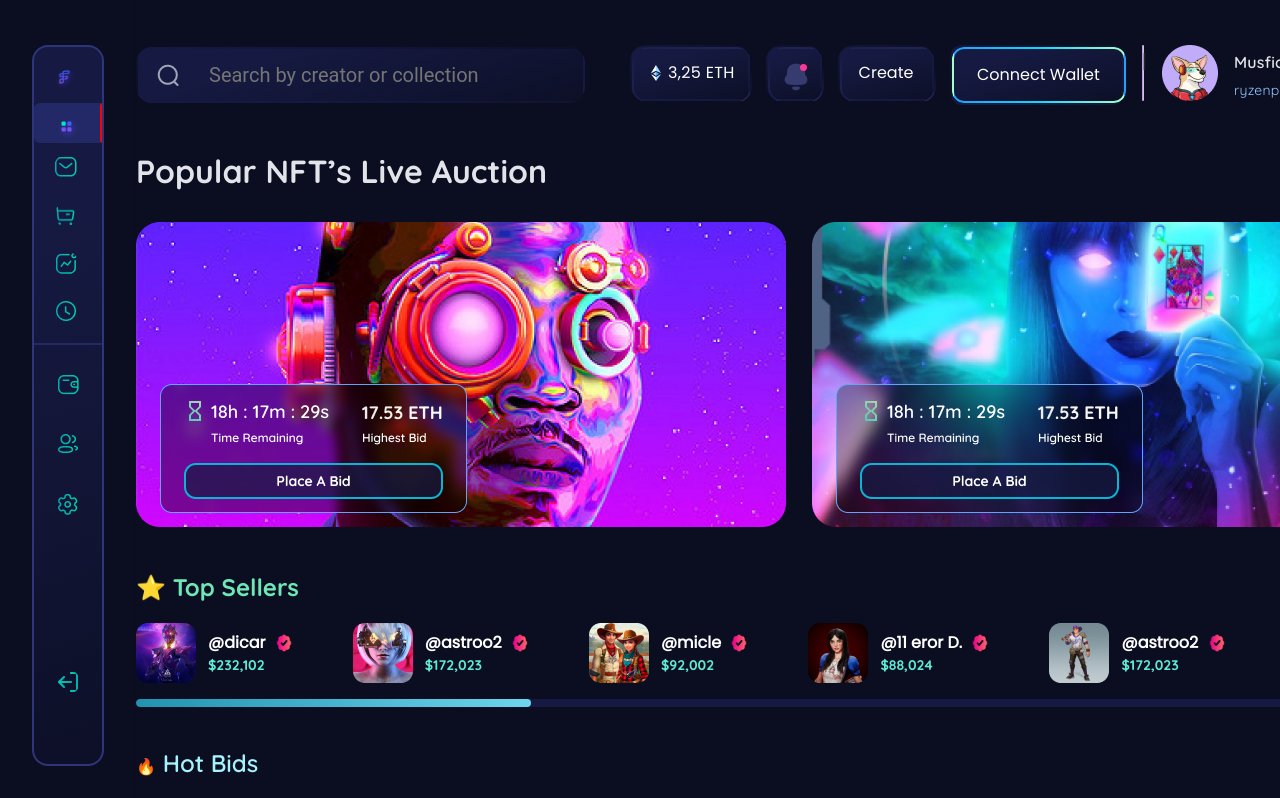
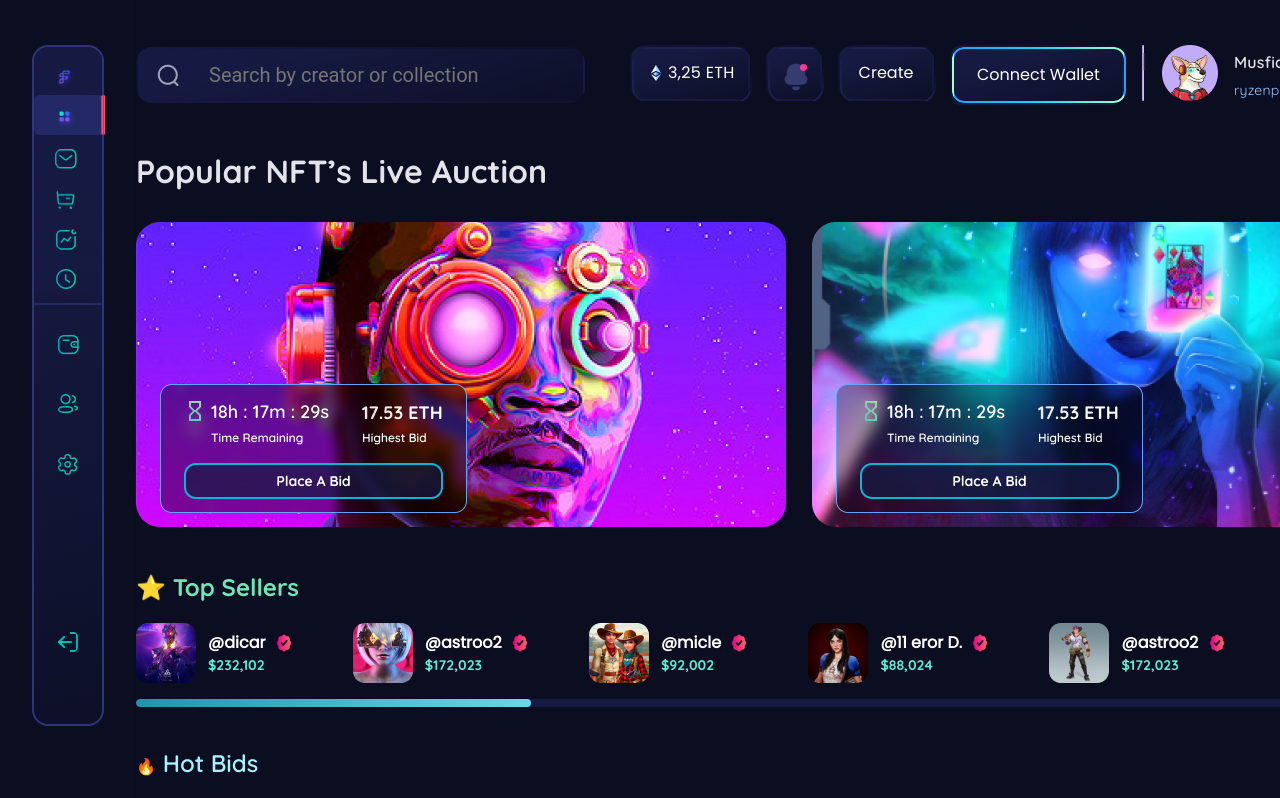
Before and after one commit to tabitabasharat/dashbord-pratice, a React (Create React App) app: page / in a window 1280 px wide. Shown: the top 798 px of the page. Built offline with nearby package versions, Linux system fonts and the light colour scheme.

Commit message:
changes before QA

```diff
--- a/src/drawer/SideDrawer/SideDrawer.css
+++ b/src/drawer/SideDrawer/SideDrawer.css
@@ -55,29 +55,59 @@
   width: 72px !important;
   margin-left: 32px !important;
 }
-.MuiListItem-root.Mui-selected {
+.Mui-selected {
   background: #232966 !important;
   width: 68px;
   height: 40px;
   border-top-left-radius: 6px;
   border-bottom-left-radius: 6px;
-  border: 2px solid transparent;
   position: relative;
   z-index: 1;
   cursor: pointer;
-  border-right: 2px solid red;
-  /* border: ; */
+  border-right: 2px solid transparent;
 }
-.MuiListItem-root.Mui-selected::before{
+
+.border-color-stly {
+  position: relative;
+  border-right: 2px solid transparent;
+  border-top-left-radius: 6px;
+  border-bottom-left-radius: 6px;
+  height: 40px;
+  z-index: 1;
+  color: #ffff; /* Optional: Set the text color */
+  cursor: pointer;
+  width: 68px;
+  background: linear-gradient(
+    162.34deg,
+    #161a42 22.61%,
+    rgba(22, 26, 66, 0) 118.29%
+  );
+  display: flex;
+  align-items: center;
+}
+.Mui-selected.border-color-stly::before {
+  align-items: center;
+  justify-content: center;
+  display: flex;
+  /* height: 56px; */
+  /* width: 70px; */
+  content: "";
   position: absolute;
-  background: linear-gradient(90deg, #EC008C 0%, #FC6767 100%) !important;
-  border-right: 2px solid transparent;
-border-radius: 20px;
--webkit-mask: linear-gradient(#fff 0 0) padding-box, linear-gradient(#fff 0 0);
--webkit-mask-composite: destination-out;
-mask-composite: exclude;
-z-index: -1;
-  /* z-index: -1; */
+  top: 0;
+  bottom: 0;
+  left: 65px !important;
+  right: 0;
+  border-radius: 2px;
+  border-top-left-radius: 10px;
+  border-bottom-left-radius: 10px;
+
+  padding: 1px;
+  border-right: 4px solid transparent;
+  background: linear-gradient(90deg, #ec008c 0%, #fc6767 100%) !important;
+  -webkit-mask: linear-gradient(#fff 0 0) padding-box, linear-gradient(#fff 0 0);
+  -webkit-mask-composite: destination-out;
+  mask-composite: exclude;
+  z-index: -1;
 }
 .logout-btn {
   padding: 120px 0px 62px !important;
--- a/src/drawer/SideDrawer/SideDrawer.jsx
+++ b/src/drawer/SideDrawer/SideDrawer.jsx
@@ -205,8 +205,9 @@ const hoverindex = 1;
               <ListItem
               key={index}
               disablePadding
+              className="border-color-stly"
               sx={{ display: "block",
-                borderRight:" red"
+                // borderRight:" red
                }}
               selected={selectedItem === index}
               onClick={(event) => handleListItemClick(event, index)}
```
